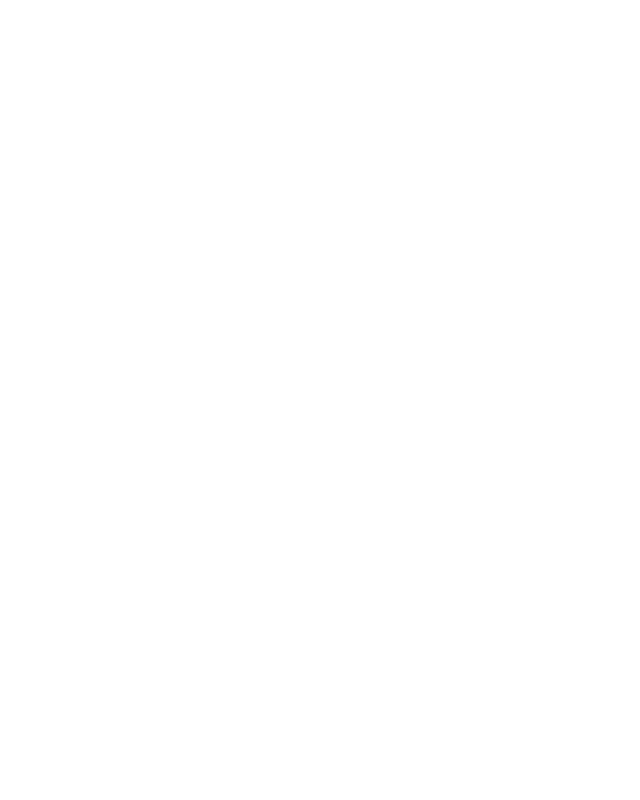
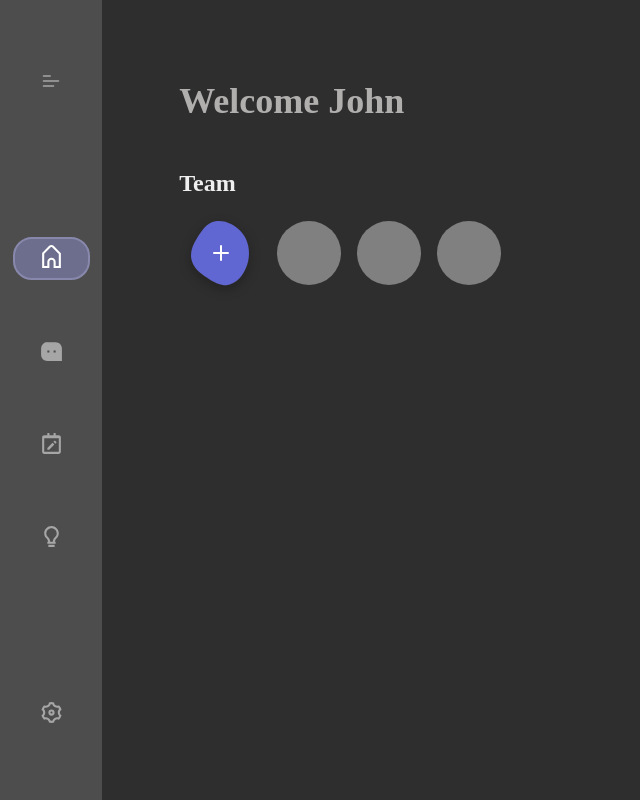
Before and after one commit to waiden674/Cadence, a React (Create React App) app in the folder packages/web/: page /dash in a window 1280 px wide. Shown: the whole page, without its empty margins (0-640 px from the left). Built offline with nearby package versions, Linux system fonts and the light colour scheme.

Commit message:
added team section of main dashboard

```diff
--- a/packages/web/public/index.html
+++ b/packages/web/public/index.html
@@ -1,5 +1,5 @@
 <!DOCTYPE html>
-<html lang="en">
+<html lang="en" style="background-color: #2E2E2E">
   <head>
     <meta charset="utf-8" />
     <link rel="icon" href="%PUBLIC_URL%/favicon.ico" />
--- a/packages/web/src/App.css
+++ b/packages/web/src/App.css
@@ -1,38 +1,3 @@
 .App {
-  text-align: center;
+  background-color: #2E2E2E;
 }
-
-.App-logo {
-  height: 40vmin;
-  pointer-events: none;
-}
-
-@media (prefers-reduced-motion: no-preference) {
-  .App-logo {
-    animation: App-logo-spin infinite 20s linear;
-  }
-}
-
-.App-header {
-  background-color: #282c34;
-  min-height: 100vh;
-  display: flex;
-  flex-direction: column;
-  align-items: center;
-  justify-content: center;
-  font-size: calc(10px + 2vmin);
-  color: white;
-}
-
-.App-link {
-  color: #61dafb;
-}
-
-@keyframes App-logo-spin {
-  from {
-    transform: rotate(0deg);
-  }
-  to {
-    transform: rotate(360deg);
-  }
-}
--- a/packages/web/src/App.js
+++ b/packages/web/src/App.js
@@ -3,6 +3,8 @@ import { BrowserRouter as Router, Switch, Route, Link } from "react-router-dom";
 import Landing from "./onboarding/Landing";
 import Onboard1 from "./onboarding/Onboard1";
 import Onboard2 from "./onboarding/Onboard2";
+import Dashboard from "./dashboard/Dashboard";
+import "./App.css";
 
 function App() {
   return (
@@ -21,6 +23,10 @@ function App() {
       <Route exact path="/onboard2">
         <Onboard2/>
       </Route>
+      <Route exact path="/dash">
+        <Dashboard/>
+      </Route>
+
     </Router>
   );
 }
--- /dev/null
+++ b/packages/web/src/components/Sidebar.css
@@ -0,0 +1,53 @@
+* {
+  margin: 0;
+  padding: 0;
+  box-sizing: border-box;
+  font-family: Avenir;
+}
+
+.sidebar-container{
+    background: #4E4D4D;
+    width: 8vw;
+    height: 100vh;
+    display: flex;
+    flex-direction: column;
+    justify-content: space-around;
+    align-items: center;
+    color: #A6A6A6;
+}
+
+.menu-center{
+    display: flex;
+    flex-direction: column;
+    justify-content: space-between;
+    align-items: center;
+    width: 100%;
+    height: 40%;
+}
+
+.icon-container{
+    padding: 0.3rem 1.5rem;
+    border-radius: 19px;
+    cursor: pointer;
+    transition: all 0.3s linear;
+
+
+}
+
+#active{
+    background: #6D6E8D;
+    border: 2px solid #8788AC;
+    color: white;
+    transition: all 0.1s linear;
+
+}
+
+#menu, #settings, #home, #chat, #plan, #brainstorm{
+    cursor: pointer;
+    transition: all 0.1s linear;
+
+}
+
+#menu:hover, #settings:hover, #home:hover, #chat:hover, #plan:hover, #brainstorm:hover{
+    color: white;
+}
--- /dev/null
+++ b/packages/web/src/components/Sidebar.js
@@ -0,0 +1,29 @@
+import React, {useState} from 'react'
+import { CgMenuLeft, CgHome } from "react-icons/cg";
+import { RiMessage3Fill, RiSettings3Line } from "react-icons/ri";
+import {BiCalendarEdit, BiBulb} from "react-icons/bi";
+import "./Sidebar.css";
+
+//props = tab, shows which tab is acive
+const Sidebar = (props) => {
+    const [tab, setTab] = useState(props.tab);
+
+    return (
+        <div className="sidebar-container">
+            <i id="menu"><CgMenuLeft size={20}/></i>
+            <section className="menu-center">
+               <div className="icon-container" id={tab === "home"? "active": null} onClick = {() => setTab("home")}> <i id="home"><CgHome size={25}/></i></div>
+               <div className="icon-container" id={tab === "chat"? "active": null} onClick = {() => setTab("chat")}><i id="chat"> <RiMessage3Fill size={25}/></i></div>
+               <div className="icon-container" id={tab === "plan"? "active": null} onClick = {() => setTab("plan")}><i id="plan"> <BiCalendarEdit size={25}/></i></div>
+                <div className="icon-container" id={tab === "brainstorm"? "active": null} onClick = {() => setTab("brainstorm")}><i id="brainstorm"> <BiBulb size={25}/></i></div>
+           </section>
+            <i id="settings" onClick = {() => setTab("settings")}><RiSettings3Line size={25}/></i>
+        </div>
+    )
+}
+
+Sidebar.defaultProps = {
+    tab: "home",
+}
+
+export default Sidebar
--- /dev/null
+++ b/packages/web/src/dashboard/Dashboard.css
@@ -0,0 +1,50 @@
+* {
+  margin: 0;
+  padding: 0;
+  box-sizing: border-box;
+  font-family: Avenir;
+}
+
+.dashboard-container{
+    overflow: hidden;
+    display: flex;
+}
+
+.dash-main{
+    padding: 10vh 6vw;
+}
+
+.dash-welcome{
+    color: #B1AEAE;
+    font-size: 36px;
+}
+.add-member-btn{
+    border: none;
+    font: inherit;
+    cursor: pointer;
+    outline: inherit;
+    background: transparent;
+    height: 10vh;
+    width: min-content;
+    margin-right: 0.5rem;
+
+}
+
+.dash-header{
+    color: #EFEFEF;
+    margin-top: 3rem;
+}
+.team-lineup{
+    display: flex;
+    width: 50vw;
+    align-items: center;
+    margin-top: 1rem;
+
+}
+.team-member-icon{
+    background-color: grey;
+    height: 8vh;
+    width: 8vh;
+    border-radius: 100%;
+    margin: 0 0.5rem;
+}
--- /dev/null
+++ b/packages/web/src/dashboard/Dashboard.js
@@ -0,0 +1,31 @@
+import React from 'react'
+import Sidebar from '../components/Sidebar'
+import "./Dashboard.css";
+import blob from "../assets/blob.svg";
+
+// props= firstName
+const Dashboard = (props) => {
+    return (
+        <div className="dashboard-container">
+            <Sidebar />
+            <div className="dash-main">
+                <h1 className="dash-welcome">Welcome {props.firstName}</h1>
+                <section className="team-section">
+                    <h2 className="dash-header">Team</h2>
+                    <section className="team-lineup">
+                        <button className="add-member-btn"><img src={blob} className="blob"></img></button>
+                        <div className="team-member-icon"></div>
+                        <div className="team-member-icon"></div>
+                        <div className="team-member-icon"></div>
+                    </section>
+                </section>
+            </div>
+        </div>
+    )
+}
+
+Dashboard.defaultProps = {
+    firstName: "John"
+}
+
+export default Dashboard
--- a/packages/web/src/onboarding/Onboard2.js
+++ b/packages/web/src/onboarding/Onboard2.js
@@ -3,6 +3,37 @@ import { Link } from "react-router-dom";
 import "./Onboard2.css";
 
 const Onboard2 = () => {
+
+    const [start, setStart] = useState();
+    const [end, setEnd] = useState();
+
+    const setStartTime = (event) => {
+        var startTime = event.target.value;
+        setStart({
+            month: startTime.slice(5, 7),
+            day: startTime.slice(-8, -6),
+            year: startTime.slice(0, 4),
+            hour: startTime.slice(-5, -3),
+            minute: startTime.slice(-2),
+        })
+
+        console.log(start)
+    }
+
+   const setEndTime = (event) => {
+        var endTime = event.target.value;
+        setEnd({
+            month: endTime.slice(5, 7),
+            day: endTime.slice(-8, -6),
+            year: endTime.slice(0, 4),
+            hour: endTime.slice(-5, -3),
+            minute: endTime.slice(-2),
+        })
+
+        console.log(end)
+    }
+
+
     return (
         <div className="onboard2-container">
             <h1 className="onboard2-title">Let's Get Started</h1>
@@ -10,19 +41,19 @@ const Onboard2 = () => {
 
             <form className="onboard2-form">
             <label className="onboard2-label">Hackathon Name</label>
-            <input type="text" className="onboard2-input" id="hack-name"></input>
+            <input type="text" className="onboard2-input" id="hack-name" required></input>
 
             <section className="onboard2-col">
                 <div className="input-group">
                     <label className="onboard2-label">Start Time</label>
-                    <input className="onboard2-input" type="datetime-local" id="date-time"></input>
+                    <input className="onboard2-input" type="datetime-local" id="date-time" onChange={setStartTime} required></input>
                 </div>
                 <div className="input-group">
                     <label className="onboard2-label">End Time</label>
-                    <input className="onboard2-input" type="datetime-local" id="date-time"></input>
+                    <input className="onboard2-input" type="datetime-local" id="date-time" onChange={setEndTime} required></input>
                 </div>
             </section>
-            <Link to="/onboard2"> <button className="onboard-button" >Next</button></Link>
+            <Link to="/onboard2"> <button className="onboard-button" type="submit" >Next</button></Link>
             </form>
         </div>
     )
```
Also changed, not shown: packages/web/src/assets/blob.png (added), packages/web/src/assets/blob.svg (added), packages/web/src/onboarding/Onboard.css (added).
